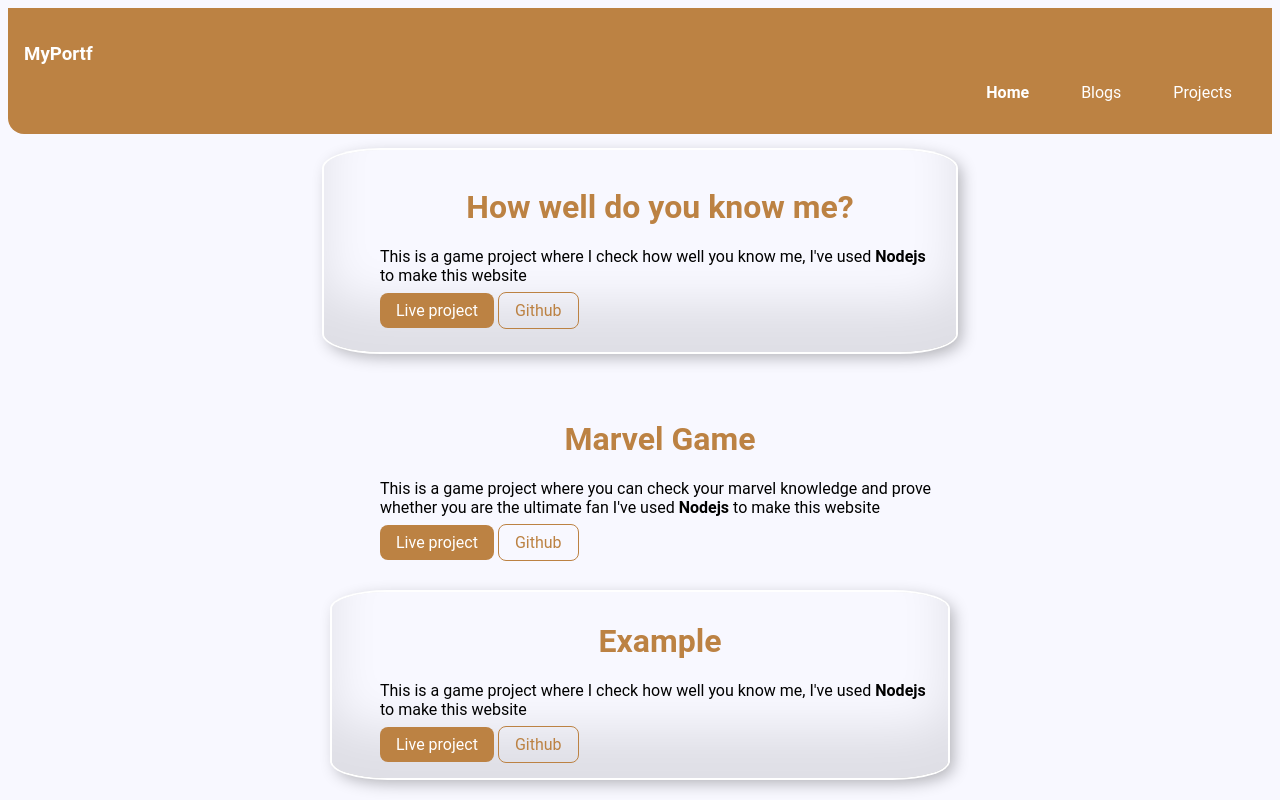
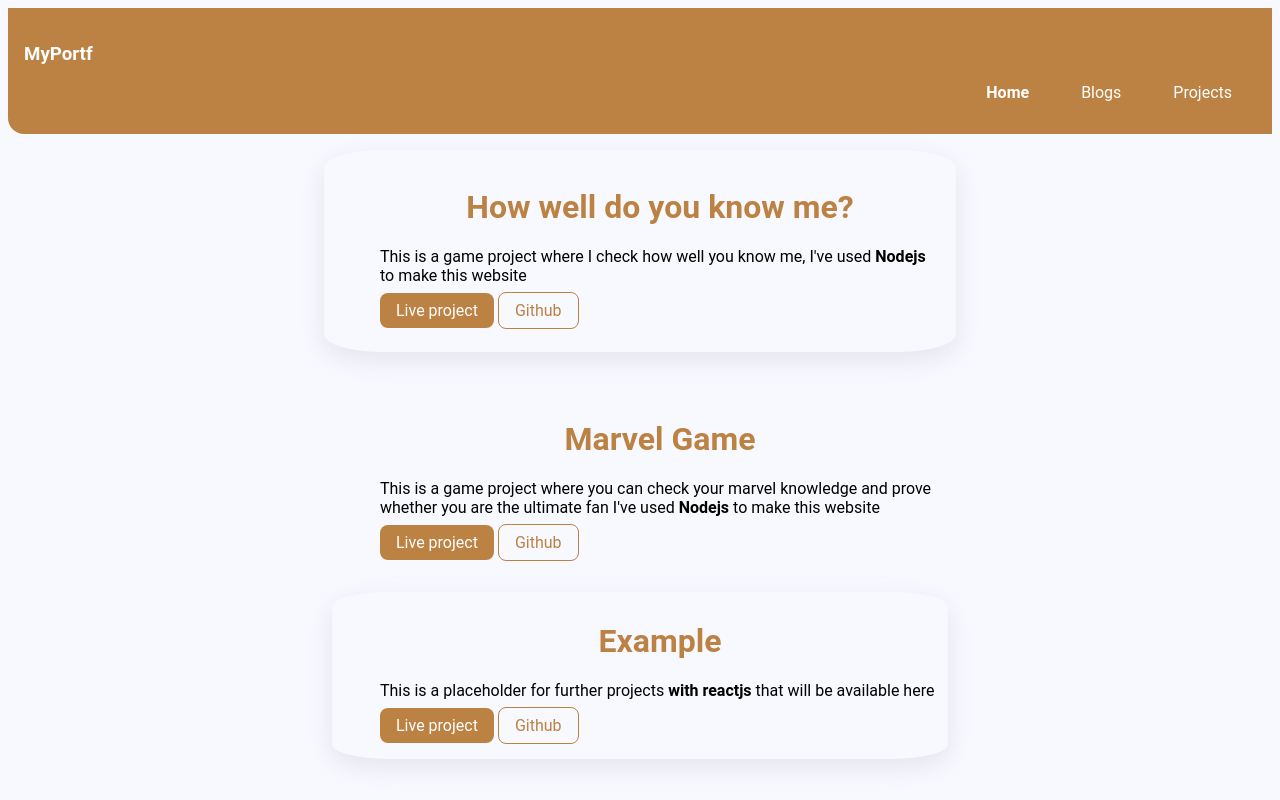
Before and after one commit to Aman-dlt/Portfolio, a plain HTML site: page projects.html in a window 1280 px wide. Drawn offline with Linux system fonts and the light colour scheme.

Commit message:
style: added box shadow to projects

```diff
--- a/projects.html
+++ b/projects.html
@@ -18,10 +18,7 @@
     </nav>
 
 
-    <div style=" box-shadow:
-    inset 0 -3em 3em rgba(0,0,0,0.1),
-          0 0  0 2px rgb(255,255,255),
-          0.3em 0.3em 1em rgba(0,0,0,0.3); margin-top:1rem; border-radius:9%; padding:1rem;"class="container container-center">
+    <div style=" box-shadow: rgba(149, 157, 165, 0.2) 0px 8px 24px; margin-top:1rem; border-radius:9%; padding:1rem;"class="container container-center">
     <ul class="non-bullet">
     <li><h1 class="highlight" style="text-align:center;">How well do you know me?</h1></li>
     <li><p>This is a game project where I check how well you know me, I've used <strong>Nodejs</strong> to make this website</li>
@@ -43,13 +40,10 @@
 </ul>
 
 
-<div style=" box-shadow:
-inset 0 -3em 3em rgba(0,0,0,0.1),
-      0 0  0 2px rgb(255,255,255),
-      0.3em 0.3em 1em rgba(0,0,0,0.3); border-radius:9%; padding:0.5rem; margin-top:1rem    "class="container container-center">
+<div style=" box-shadow: rgba(149, 157, 165, 0.2) 0px 8px 24px;; border-radius:9%; padding:0.5rem; margin-top:1rem    "class="container container-center">
     <ul class="non-bullet">
     <li><h1 class="highlight" style="text-align:center;">Example</h1></li>
-    <li><p>This is a game project where I check how well you know me, I've used <strong>Nodejs</strong> to make this website</li>
+    <li><p>This is a placeholder for further projects <strong>with reactjs</strong> that will be available here</li>
         <a class="primary-links links" href="/" target= _blank>Live project</a>
         <a class="secondary-link links" href="/" target= _blank>Github</a>
     </div>
--- a/styles.css
+++ b/styles.css
@@ -2,7 +2,8 @@
 :root {
     --primary-color:#bc8243;
     --darkgrey:#9CA3AF;
-    --offwhite:#FDF2F8    ;
+    --offwhite:#FDF2F8  ;
+    --fontcolor:#DC2626;
 
 }
 body {
@@ -30,11 +31,20 @@ hr{
     border-radius:0.5rem;
     color:white;
 }
+.primary-links:hover{
+    background-color: white;
+    color: var(--fontcolor);
+    border:1px solid var(--primary-color)
+}
 
 .secondary-link {
     color: var(--primary-color);
     border-radius:0.5rem;
     border: 1px solid var(--primary-color);
+}
+.secondary-link:hover{
+    background-color: var(--primary-color);
+    color:white;
 }
  .non-bullet  {
      list-style:none;
```
Also changed, not shown: index.html (+1 -0 lines).
